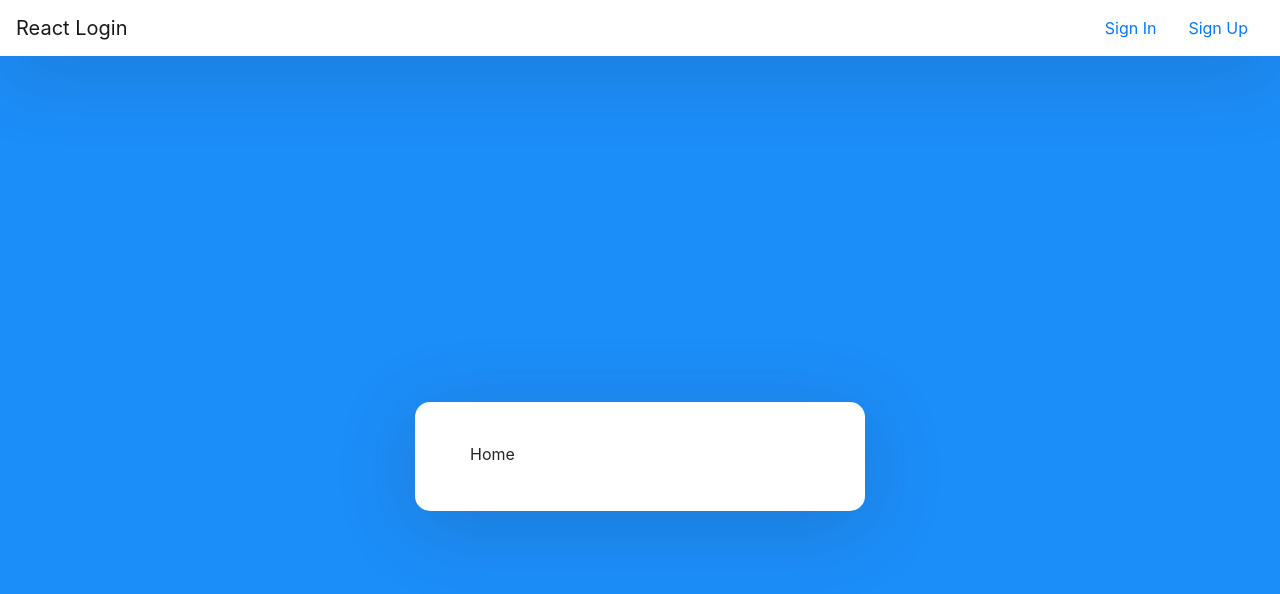
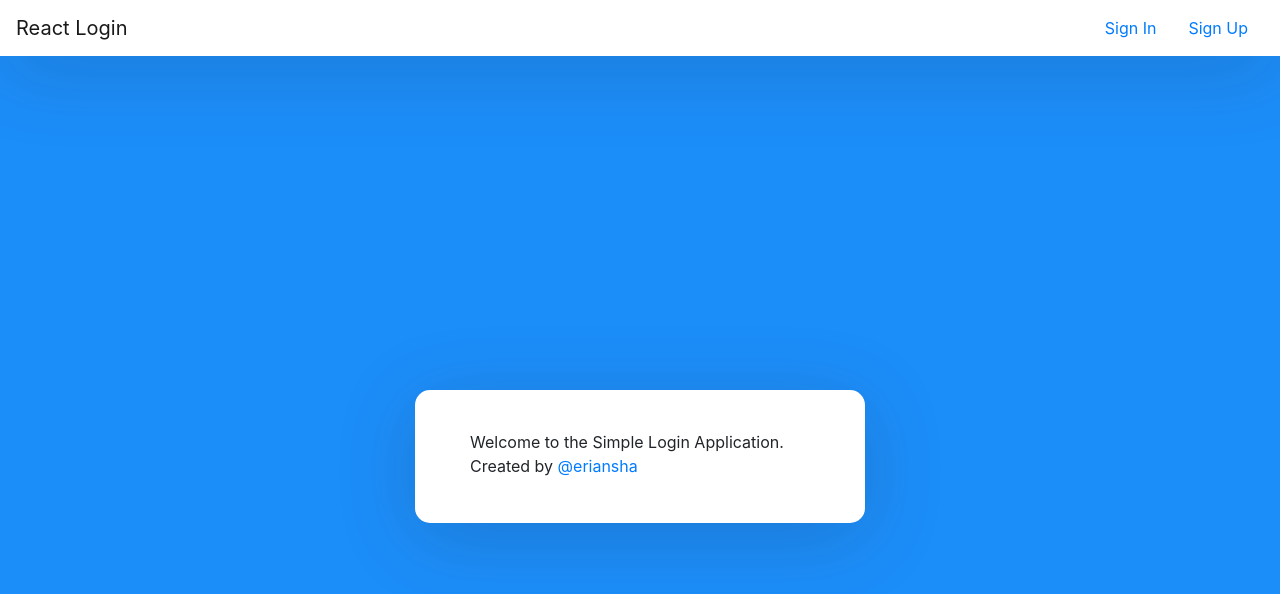
Before and after one commit to eriansha/simple-google-auth-login, a React (Create React App) app: page / in a window 1280 px wide. Shown: the top 594 px of the page. Built offline with nearby package versions, Linux system fonts and the light colour scheme.

Commit message:
Add redirect to my github :)

```diff
--- a/src/pages/home.jsx
+++ b/src/pages/home.jsx
@@ -8,7 +8,8 @@ class Home extends Component {
   render() {
     return(
       <div>
-        Home
+        Welcome to the Simple Login Application.
+        Created by  <a href="https://github.com/eriansha">@eriansha</a>
       </div>
     )
   }
```
